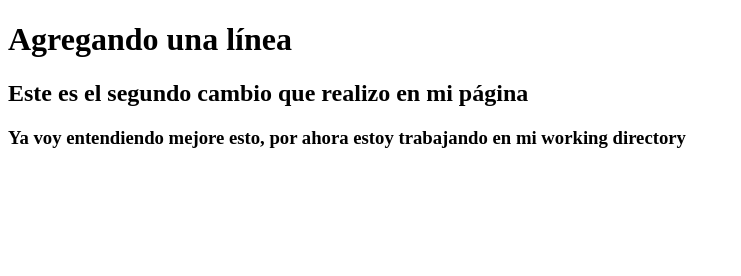
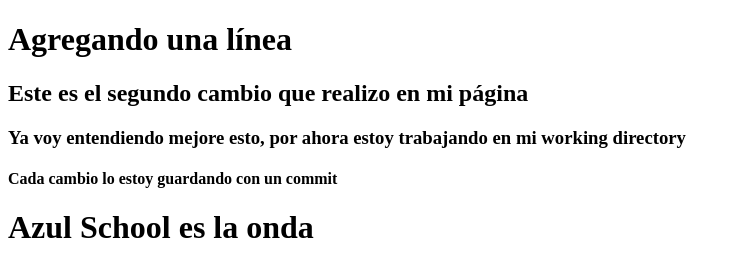
Before and after one commit to Jesy06HB/GitHub-AzulSchool, a plain HTML site: page index.html in a window 1280 px wide. Shown: the whole page, without its empty margins (0-741 px from the left). Drawn offline with Linux system fonts and the light colour scheme.

Commit message:
Azul School

```diff
--- a/index.html
+++ b/index.html
@@ -10,5 +10,7 @@
     <h1>Agregando una línea</h1>
     <h2>Este es el segundo cambio que realizo en mi página</h2>
     <h3>Ya voy entendiendo mejore esto, por ahora estoy trabajando en mi working directory</h3>
+    <h4>Cada cambio lo estoy guardando con un commit</h4>
+    <h1>Azul School es la onda</h1>
 </body>
 </html>
```
Also changed, not shown: information.txt.
